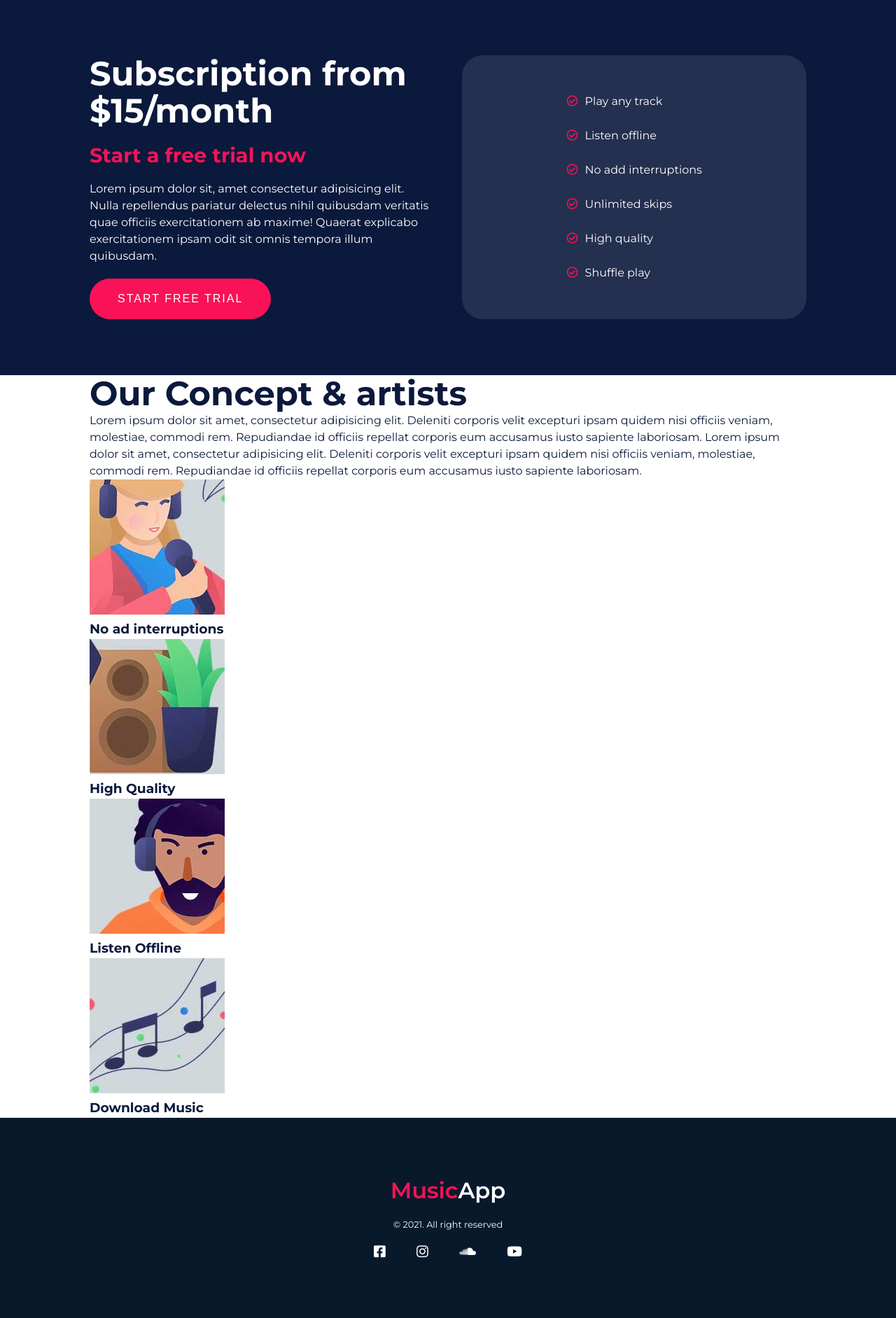
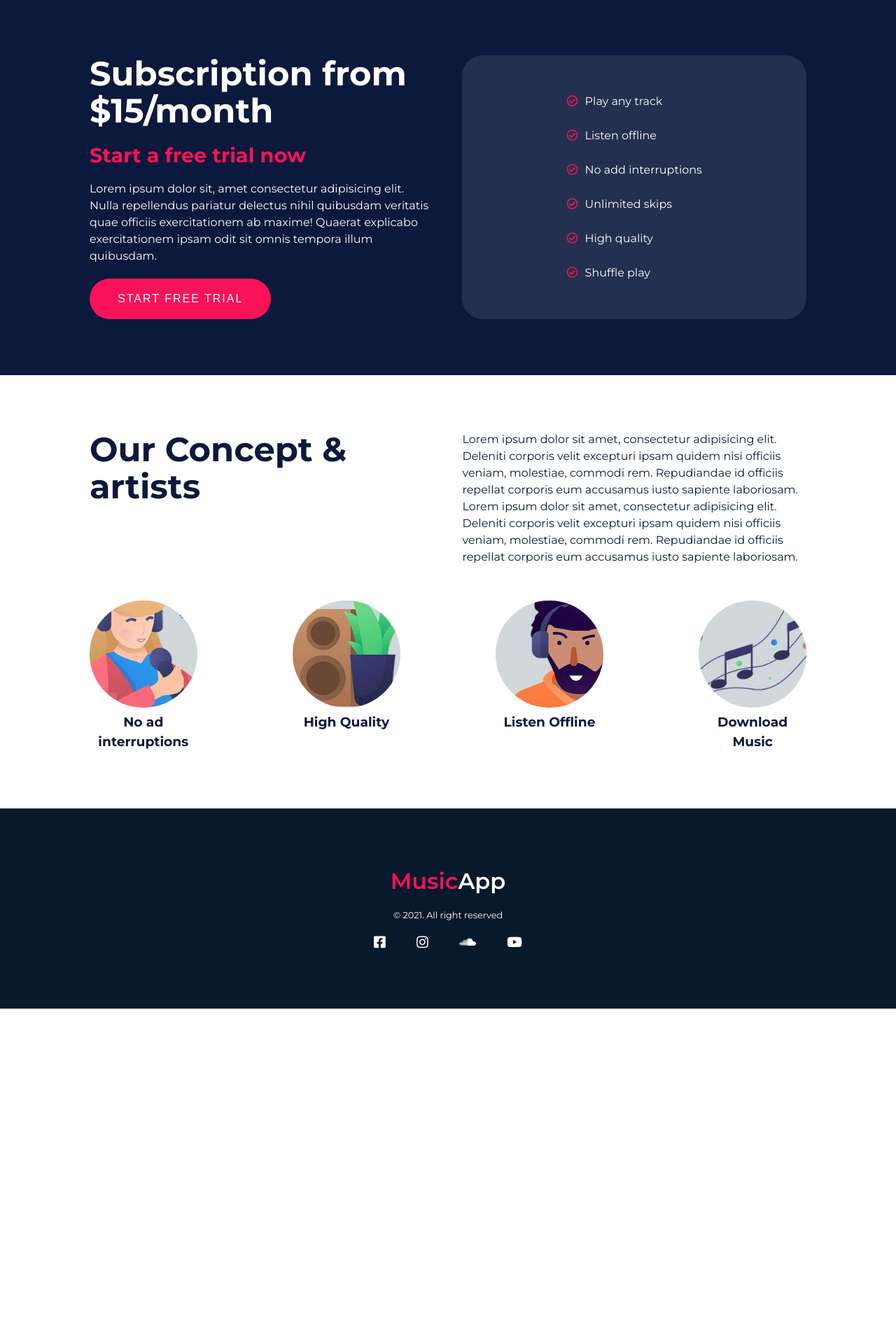
Before and after one commit to ZoricaZeljkovic/music-app, a PHP site: page /subscription.php in a window 1280 px wide. Shown: the part 109-1992 px from the top of the page at 70% size. After the commit the page ends 1550 px from the top, so only its background shows below. Run offline with PHP 8.4, Linux system fonts and the light colour scheme; some libraries are stand-ins or nearby versions.

Commit message:
concept css

```diff
--- a/css/style.css
+++ b/css/style.css
@@ -202,23 +202,23 @@ hivHeader
 /**************
 artists
 **************/
-.artists {
+.artists, .concept {
   padding: 80px 0;
 }
-.artists article:first-child {
+.artists article:first-child, .concept article:first-child {
   display: flex;
   flex-wrap: wrap;
   justify-content: space-between;
   align-content: center;
   flex-direction: row;
 }
-.artists article:first-child h2 {
+.artists article:first-child h2, .concept article:first-child h2 {
   flex: 0 0 48%;
 }
-.artists article:first-child p {
+.artists article:first-child p, .concept article:first-child p {
   flex: 0 0 48%;
 }
-.artists article:last-child {
+.artists article:last-child, .concept article:last-child {
   display: flex;
   flex-wrap: wrap;
   justify-content: space-between;
@@ -226,11 +226,11 @@ artists
   flex-direction: row;
   margin-top: 50px;
 }
-.artists article:last-child div {
+.artists article:last-child div, .concept article:last-child div {
   flex: 0 0 22%;
   text-align: center;
 }
-.artists article:last-child div img {
+.artists article:last-child div img, .concept article:last-child div img {
   width: 100%;
   border-radius: 40px;
 }
@@ -295,4 +295,14 @@ subscription
   color: #f91257;
 }
 
+/**************
+concept
+**************/
+.concept article:last-child div {
+  flex: 0 0 15%;
+}
+.concept article:last-child div img {
+  border-radius: 50%;
+}
+
 /*# sourceMappingURL=style.css.map */
--- a/scss/style.scss
+++ b/scss/style.scss
@@ -250,3 +250,17 @@ subscription
         }
     }
 }
+/**************
+concept
+**************/
+.concept {
+    @extend .artists;
+    article:last-child {
+        div {
+            flex: 0 0 15%;
+            img {
+                border-radius: 50%;
+            }
+        }
+    }
+}
```
Also changed, not shown: 1 other file.
